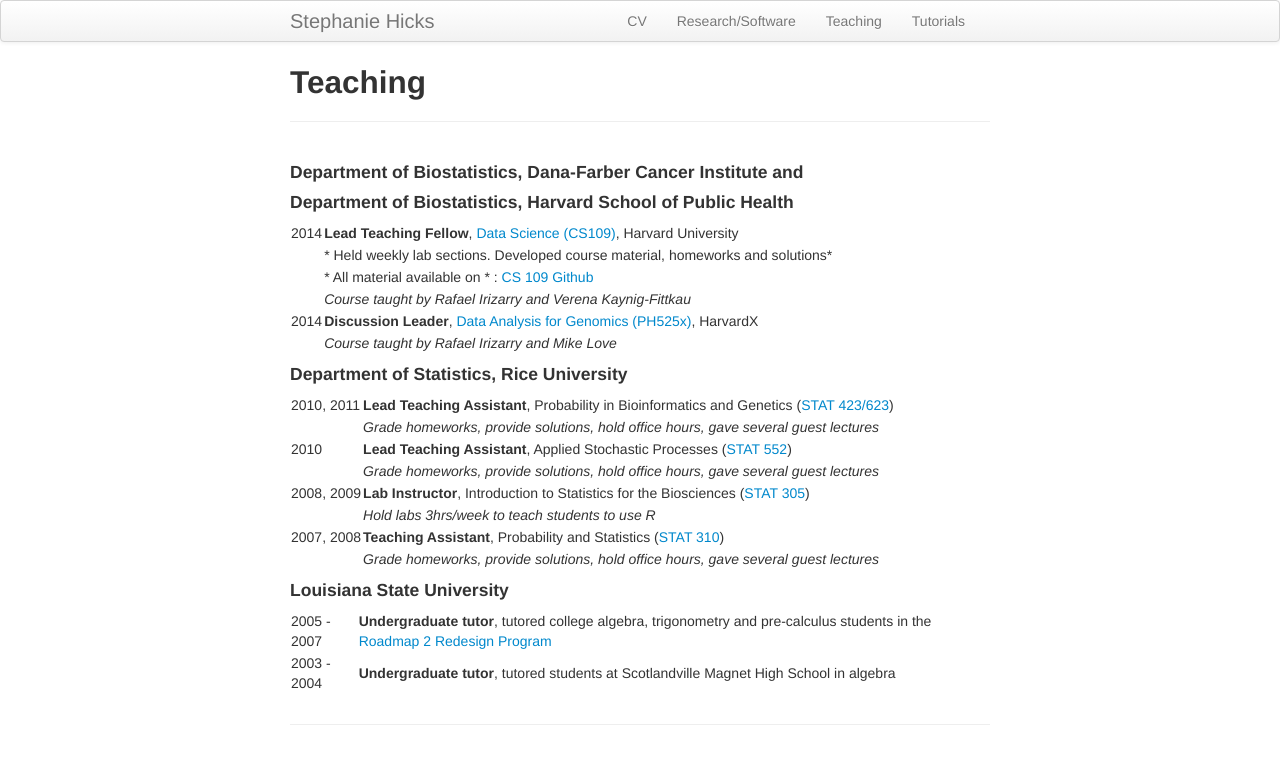
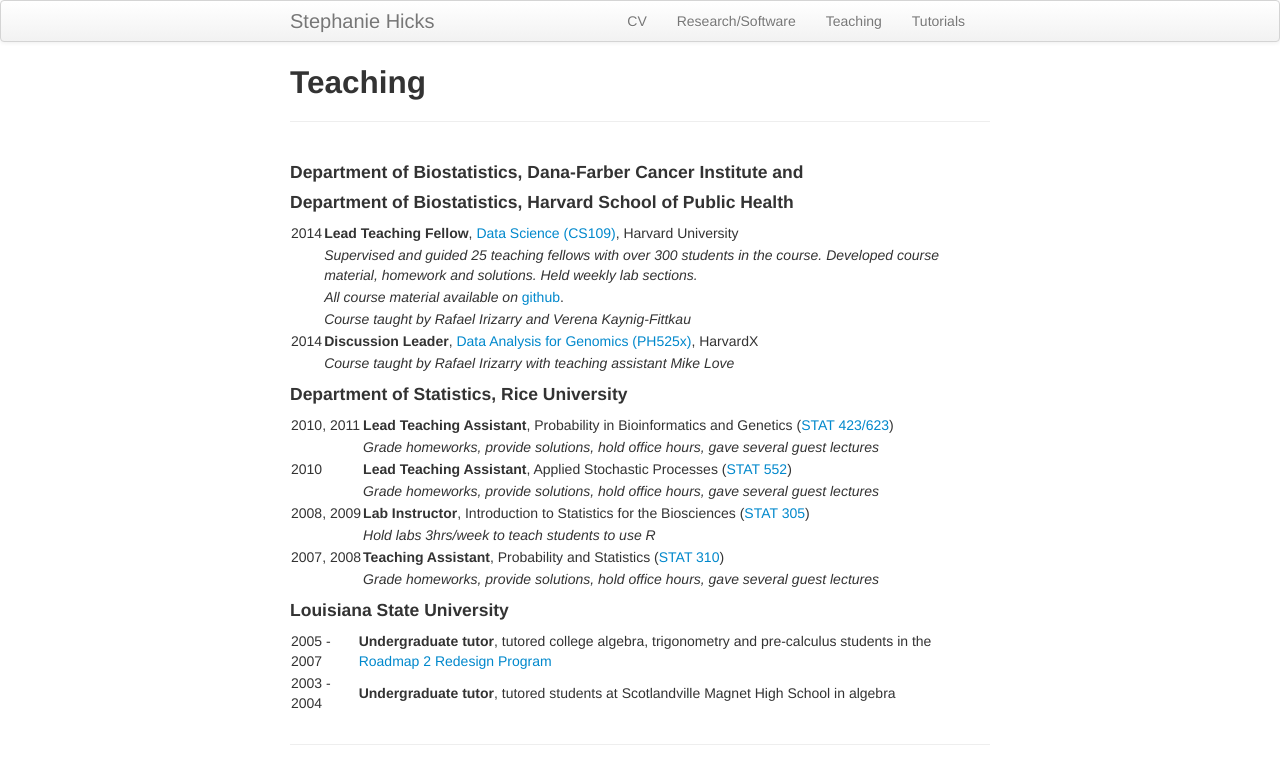
Before and after one commit to jmcgread/stephaniehicks.github.io, a Jekyll site: the page built from pages/teaching.md, in a window 1280 px wide. Shown: the top 784 px of the page. Built offline with Jekyll 4.4.1, drawn with Linux system fonts in a browser that asks for light colours.

Commit message:
updated teaching.md

```diff
--- a/pages/teaching.md
+++ b/pages/teaching.md
@@ -8,11 +8,11 @@
 #### Department of Biostatistics, Harvard School of Public Health
 
 2014 | **Lead Teaching Fellow**, [Data Science (CS109)](http://cs109.github.io/2014/), Harvard University
-| * Held weekly lab sections. Developed course material, homeworks and solutions*
-| * All material available on * : [CS 109 Github](https://github.com/cs109/2014)
+| *Supervised and guided 25 teaching fellows with over 300 students in the course. Developed course material, homework and solutions. Held weekly lab sections.*
+| *All course material available on* [github](https://github.com/cs109/2014).
 | *Course taught by Rafael Irizarry and Verena Kaynig-Fittkau*
 2014 | **Discussion Leader**, [Data Analysis for Genomics (PH525x)](http://genomicsclass.github.io/book/), HarvardX
-| *Course taught by Rafael Irizarry and Mike Love*
+| *Course taught by Rafael Irizarry with teaching assistant Mike Love*
 
 #### Department of Statistics, Rice University
 
```
